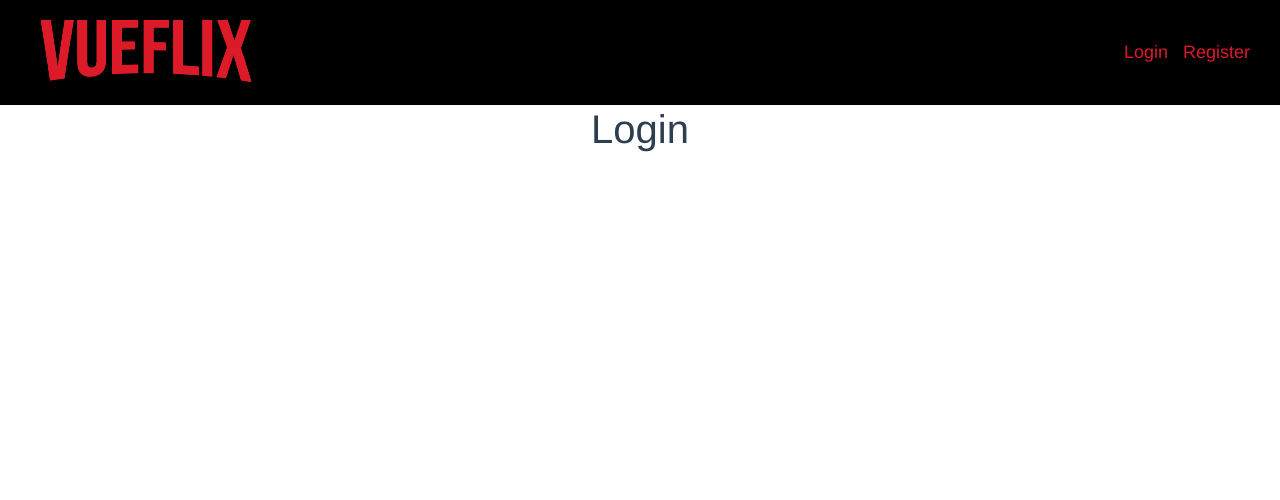
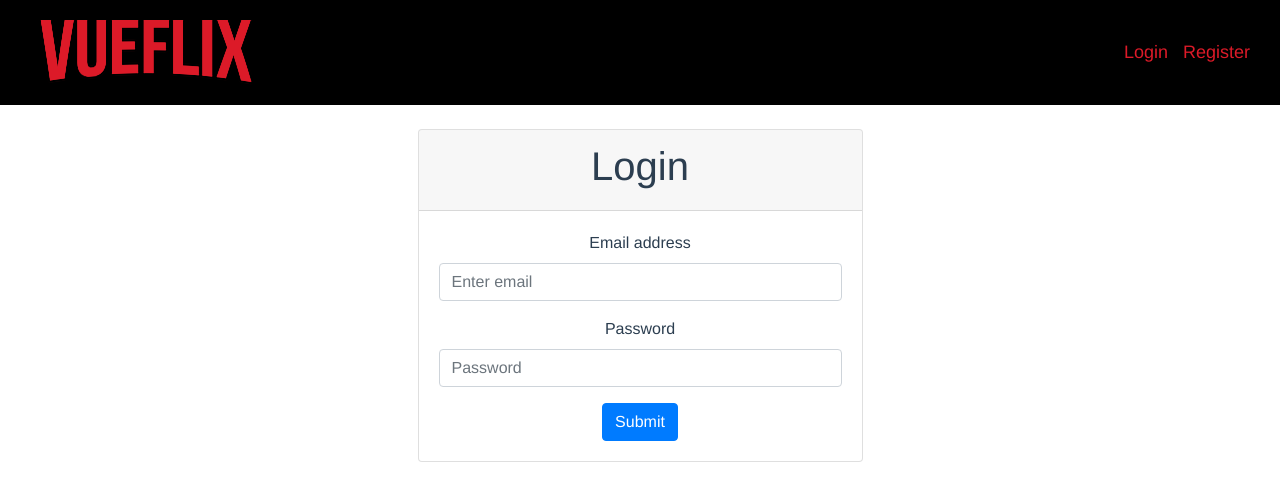
Before and after one commit to stetaf/vue-cli, a Vue app: page /login in a window 1280 px wide. Shown: the top 500 px of the page. Built offline with nearby package versions, Linux system fonts and the light colour scheme.

Commit message:
Add login and register templates

```diff
--- a/src/components/core/auth/Login.vue
+++ b/src/components/core/auth/Login.vue
@@ -1,5 +1,28 @@
 <template>
-    <h1>Login</h1>
+    <div class="container">
+        <div class="row justify-content-center">
+            <div class="col-5">
+                <div class="card mt-4">
+                    <div class="card-header">
+                        <h1>Login</h1>
+                    </div>
+                    <div class="card-body">
+                        <form>
+                            <div class="form-group">
+                                <label for="exampleInputEmail1">Email address</label>
+                                <input type="email" class="form-control" id="exampleInputEmail1" aria-describedby="emailHelp" placeholder="Enter email">
+                            </div>
+                            <div class="form-group">
+                                <label for="exampleInputPassword1">Password</label>
+                                <input type="password" class="form-control" id="exampleInputPassword1" placeholder="Password">
+                            </div>
+                            <button type="submit" class="btn btn-primary">Submit</button>
+                        </form>
+                    </div>
+                </div>
+            </div>
+        </div>
+    </div>
 </template>
 
 <script>
--- a/src/components/core/auth/Register.vue
+++ b/src/components/core/auth/Register.vue
@@ -1,5 +1,32 @@
 <template>
-    <h1>Register</h1>
+    <div class="container">
+        <div class="row justify-content-center">
+            <div class="col-5">
+                <div class="card mt-4">
+                    <div class="card-header">
+                        <h1>Register</h1>
+                    </div>
+                    <div class="card-body">
+                        <form>
+                            <div class="form-group">
+                                <label for="exampleInputNmail1">Full name</label>
+                                <input type="name" class="form-control" id="exampleInputName1" aria-describedby="nameHelp" placeholder="Enter your full name">
+                            </div>
+                            <div class="form-group">
+                                <label for="exampleInputEmail1">Email address</label>
+                                <input type="email" class="form-control" id="exampleInputEmail1" aria-describedby="emailHelp" placeholder="Enter email">
+                            </div>
+                            <div class="form-group">
+                                <label for="exampleInputPassword1">Password</label>
+                                <input type="password" class="form-control" id="exampleInputPassword1" placeholder="Password">
+                            </div>
+                            <button type="submit" class="btn btn-primary">Submit</button>
+                        </form>
+                    </div>
+                </div>
+            </div>
+        </div>
+    </div>
 </template>
 
 <script>
```
